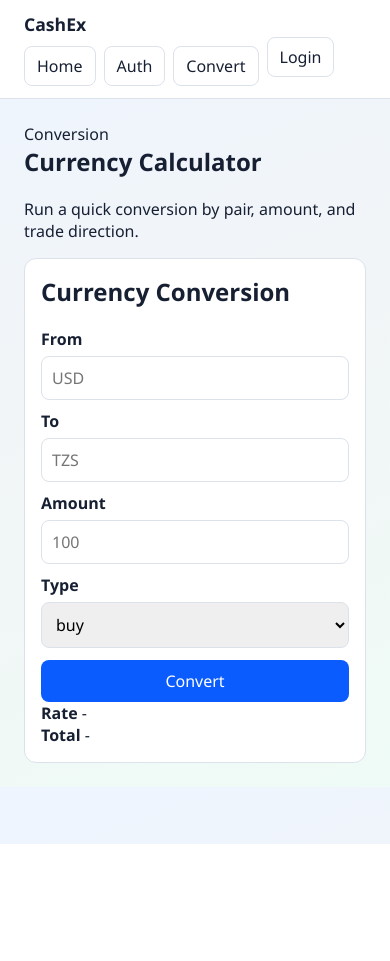
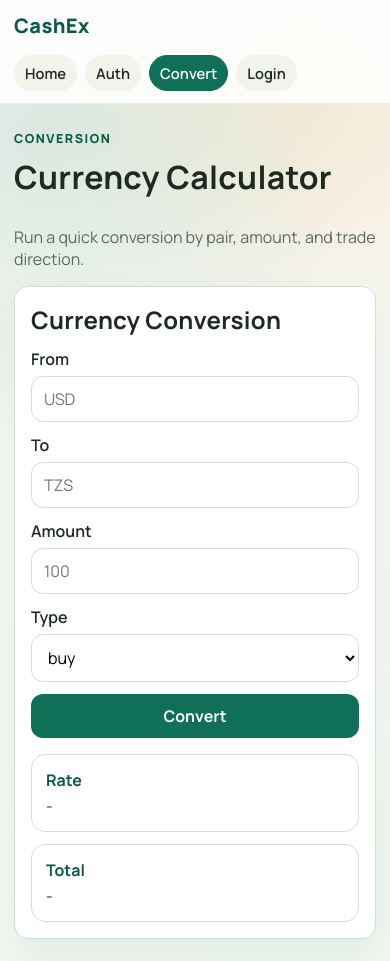
Before and after one commit to AmosStack/CashEx, a website: page frontend/convert.html in a window 390 px wide. Before the commit the page ends 844 px from the top, so only its background shows below. Drawn offline with Linux system fonts and the light colour scheme.

Commit message:
Update styles.css

```diff
--- a/frontend/styles.css
+++ b/frontend/styles.css
@@ -1,12 +1,17 @@
+@import url('https://fonts.googleapis.com/css2?family=Manrope:wght@400;500;600;700;800&display=swap');
+
 :root {
-  --bg: #f2f5f7;
+  --bg: #f7f8f3;
   --surface: #ffffff;
-  --primary: #0b5cff;
-  --text: #172033;
-  --muted: #5f6b7a;
-  --border: #dbe2ea;
-  --success: #1f9d55;
-  --danger: #d13438;
+  --surface-soft: #f2f4ec;
+  --primary: #0f6f57;
+  --primary-strong: #0b5a46;
+  --text: #1e2a21;
+  --muted: #5b6a60;
+  --border: #d5ddd2;
+  --success: #1e7d46;
+  --danger: #b3261e;
+  --shadow: 0 20px 40px rgba(15, 111, 87, 0.08);
 }
 
 * {
@@ -15,82 +20,151 @@
 
 body {
   margin: 0;
-  font-family: "Segoe UI", Tahoma, Geneva, Verdana, sans-serif;
+  font-family: 'Manrope', 'Segoe UI', sans-serif;
   color: var(--text);
-  background: linear-gradient(160deg, #eef5ff 0%, var(--bg) 45%, #effbf6 100%);
+  background:
+    radial-gradient(circle at 12% 14%, rgba(15, 111, 87, 0.13), transparent 36%),
+    radial-gradient(circle at 85% 8%, rgba(237, 178, 94, 0.2), transparent 30%),
+    linear-gradient(145deg, #f9fbf6 0%, var(--bg) 40%, #f2f7f0 100%);
+  min-height: 100vh;
 }
 
 .container {
-  max-width: 980px;
+  max-width: 1080px;
   margin: 0 auto;
-  padding: 24px;
+  padding: 28px 20px;
 }
 
 header {
-  background: var(--surface);
-  border-bottom: 1px solid var(--border);
+  background: rgba(255, 255, 255, 0.87);
+  border-bottom: 1px solid #e8ede4;
   position: sticky;
   top: 0;
+  z-index: 10;
+  -webkit-backdrop-filter: blur(10px);
+  backdrop-filter: blur(10px);
 }
 
 .nav {
   display: flex;
   flex-wrap: wrap;
-  gap: 10px;
+  gap: 16px;
   align-items: center;
   justify-content: space-between;
-  padding: 12px 24px;
+  max-width: 1080px;
+  margin: 0 auto;
+  padding: 14px 20px;
 }
 
 .brand {
-  font-size: 1.1rem;
-  font-weight: 700;
+  font-size: 1.25rem;
+  font-weight: 800;
+  letter-spacing: 0.02em;
+  color: var(--primary-strong);
 }
 
 .nav-links {
   display: flex;
   flex-wrap: wrap;
-  gap: 8px;
+  gap: 10px;
+  align-items: center;
 }
 
 .nav-links a {
   text-decoration: none;
   color: var(--text);
-  padding: 8px 12px;
-  border: 1px solid var(--border);
-  border-radius: 8px;
-  background: #fff;
+  padding: 8px 14px;
+  border: 1px solid transparent;
+  border-radius: 999px;
+  background: var(--surface-soft);
+  font-weight: 600;
+  transition: all 0.2s ease;
+}
+
+.nav-links a:hover {
+  border-color: var(--border);
+  transform: translateY(-1px);
+}
+
+.nav-links a.active {
+  background: var(--primary);
+  color: #fff;
+  border-color: var(--primary);
+}
+
+#auth-state {
+  display: inline-flex;
+  align-items: center;
+  gap: 10px;
+}
+
+#auth-state span {
+  font-size: 0.9rem;
+  font-weight: 700;
+  color: var(--primary-strong);
+  background: #e7f6ee;
+  border: 1px solid #c4e7d6;
+  border-radius: 999px;
+  padding: 7px 10px;
 }
 
 .grid {
   display: grid;
-  grid-template-columns: repeat(auto-fit, minmax(280px, 1fr));
-  gap: 16px;
+  grid-template-columns: repeat(auto-fit, minmax(320px, 1fr));
+  gap: 18px;
 }
 
 .card {
   background: var(--surface);
   border: 1px solid var(--border);
-  border-radius: 12px;
-  padding: 16px;
+  border-radius: 18px;
+  padding: 20px;
+  box-shadow: var(--shadow);
 }
 
 h1, h2 {
   margin-top: 0;
+  letter-spacing: 0.01em;
+}
+
+h2 {
+  margin-bottom: 8px;
+}
+
+h1 {
+  font-size: 2rem;
+}
+
+p {
+  color: var(--muted);
+}
+
+ul {
+  color: var(--muted);
 }
 
 label {
   display: block;
-  margin: 10px 0 6px;
+  margin: 12px 0 6px;
   font-weight: 600;
 }
 
 input, select, button, textarea {
   width: 100%;
-  padding: 10px;
+  padding: 11px 12px;
   border: 1px solid var(--border);
-  border-radius: 8px;
+  border-radius: 12px;
   font: inherit;
+}
+
+input, select, textarea {
+  background: #fff;
+}
+
+input:focus, select:focus, textarea:focus {
+  outline: none;
+  border-color: #78af9d;
+  box-shadow: 0 0 0 3px rgba(15, 111, 87, 0.14);
 }
 
 button {
@@ -99,10 +173,17 @@ button {
   color: #fff;
   border: none;
   margin-top: 12px;
+  font-weight: 700;
+  transition: transform 0.2s ease, background 0.2s ease;
+}
+
+button:hover {
+  transform: translateY(-1px);
+  background: var(--primary-strong);
 }
 
 button.secondary {
-  background: #3d4c63;
+  background: #516157;
 }
 
 .actions {
@@ -111,10 +192,16 @@ button.secondary {
   flex-wrap: wrap;
 }
 
+.actions button {
+  width: auto;
+  min-width: 160px;
+  margin-top: 0;
+}
+
 .status {
   margin-top: 10px;
   padding: 10px;
-  border-radius: 8px;
+  border-radius: 12px;
   background: #eef3ff;
   color: #19326d;
   border: 1px solid #d8e3ff;
@@ -140,14 +227,100 @@ table {
   width: 100%;
   border-collapse: collapse;
   background: #fff;
+  border-radius: 12px;
+  overflow: hidden;
+}
+
+thead {
+  background: #edf5ef;
 }
 
 th, td {
   text-align: left;
-  padding: 10px;
+  padding: 11px;
   border-bottom: 1px solid var(--border);
 }
 
 small {
   color: var(--muted);
 }
+
+.hero {
+  background: linear-gradient(130deg, #eaf8ef 0%, #f6f5e8 100%);
+  border: 1px solid #dbe6d6;
+}
+
+.hero p {
+  max-width: 70ch;
+}
+
+.page-head {
+  margin-bottom: 16px;
+}
+
+.span-full {
+  grid-column: 1 / -1;
+}
+
+.eyebrow {
+  display: inline-block;
+  font-size: 0.78rem;
+  font-weight: 800;
+  letter-spacing: 0.12em;
+  text-transform: uppercase;
+  color: var(--primary-strong);
+  margin-bottom: 8px;
+}
+
+.muted-note {
+  color: var(--muted);
+  margin-top: 6px;
+}
+
+.metric-grid {
+  display: grid;
+  grid-template-columns: repeat(auto-fit, minmax(180px, 1fr));
+  gap: 12px;
+  margin-top: 16px;
+}
+
+.metric {
+  padding: 14px;
+  border-radius: 14px;
+  border: 1px solid var(--border);
+  background: #fff;
+}
+
+.metric b {
+  display: block;
+  color: var(--primary-strong);
+  margin-bottom: 4px;
+}
+
+@media (max-width: 720px) {
+  .container {
+    padding: 22px 14px;
+  }
+
+  .nav {
+    padding: 12px 14px;
+  }
+
+  .nav-links {
+    gap: 8px;
+  }
+
+  .nav-links a {
+    padding: 7px 10px;
+    font-size: 0.92rem;
+  }
+
+  .actions button {
+    width: 100%;
+  }
+
+  .card {
+    border-radius: 14px;
+    padding: 16px;
+  }
+}
```
